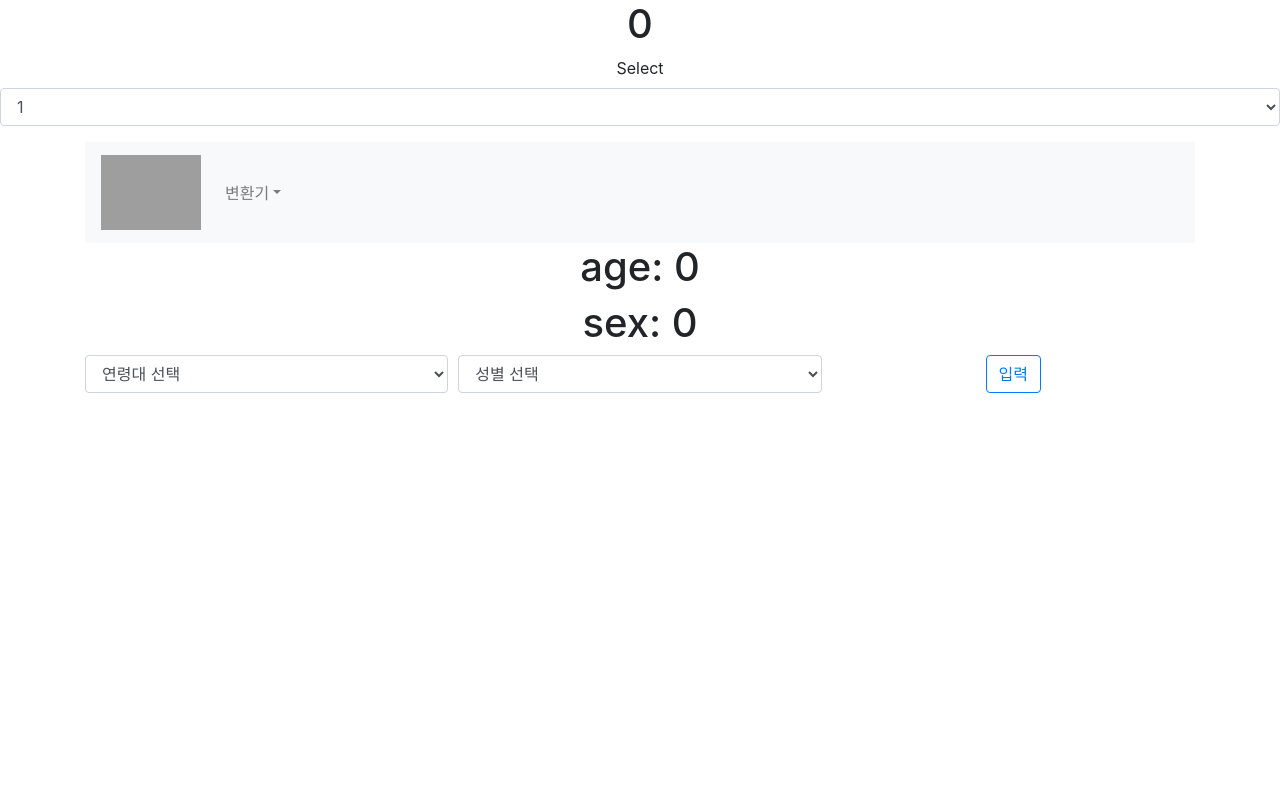
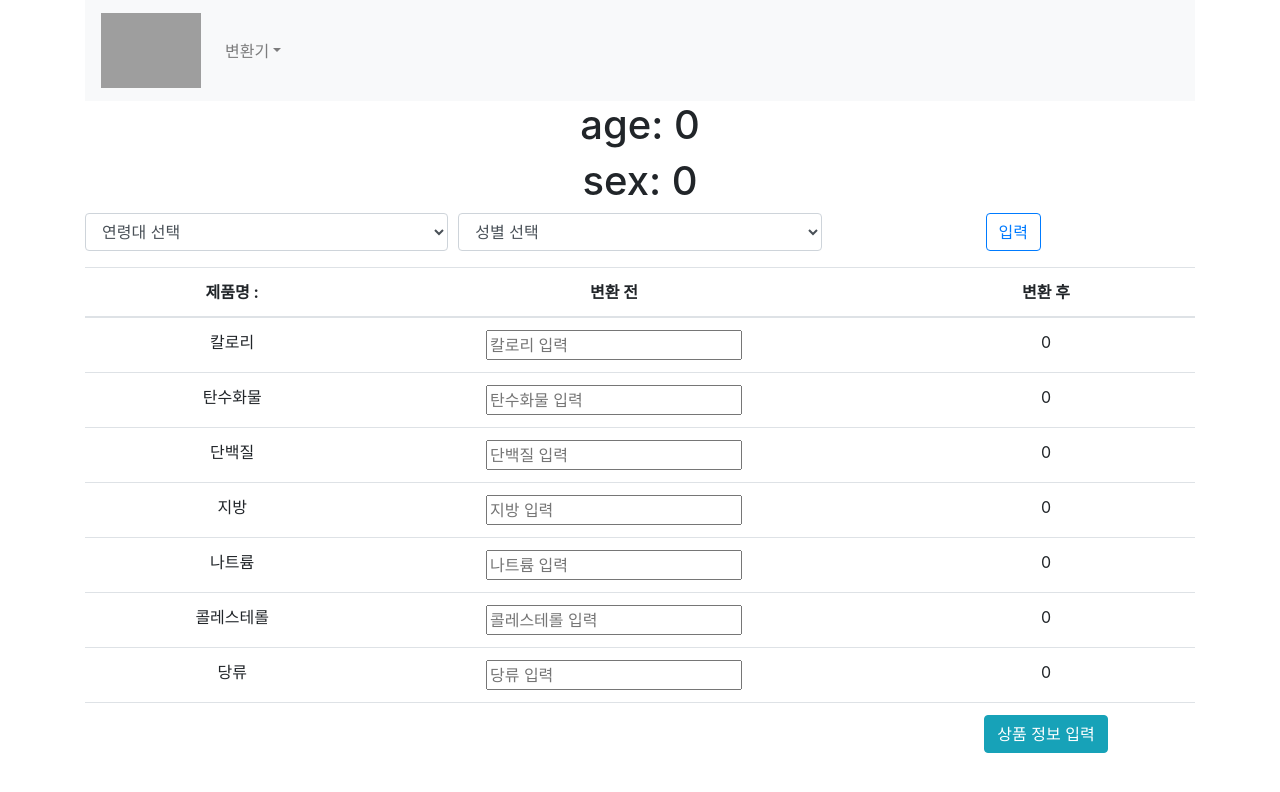
Before and after one commit to hufs-capstone/graduation_project_FE, a React (Create React App) app: page /manualcalculator in a window 1280 px wide. Shown: the top 792 px of the page. Built offline with nearby package versions, Linux system fonts and the light colour scheme; grey boxes are pictures that could not be loaded.

Commit message:
implement UI for manualcalculator

```diff
--- a/src/App.tsx
+++ b/src/App.tsx
@@ -1,16 +1,15 @@
 import React from 'react';
 import './App.css';
-import { Button, Container, Row, Col } from 'reactstrap';
-import{BrowserRouter as Router,Route,Switch} from 'react-router-dom';
-import AgeContainers from './containers/AgeContainer';
+import { Container, Row, Col } from 'reactstrap';
+import {BrowserRouter as Router,Route,Switch} from 'react-router-dom';
 import AppNavBar from './components/navbar';
 import AgeSexContainer from './containers/AgeSexContainer';
 import Home from './routes/Home';
+import ManualCalculator from './routes/ManualCalculator';
 
 function App() {
   return (
     <div className="App">
-      <AgeContainers/>
        <Container>
         <Row>
           <Col>
@@ -30,8 +29,8 @@ function App() {
 
               <Route exact path = "/" component={Home}/>
 
+              <Route path = "/manualcalculator" component={ManualCalculator}/>
               {/*
-              <Route path = "/cal1" component={cal1}/>
               <Route path = "/cal2" component={cal2}/>
               <Route path = "/comp" component={comp}/>
               */}
--- /dev/null
+++ b/src/components/ManualCalculator.tsx
@@ -0,0 +1,257 @@
+import React,{Component} from 'react';
+import { Table } from 'reactstrap';
+import { render } from 'react-dom';
+import { Button, Input, Col } from 'reactstrap';
+import api from '../fetch';
+type ManualCalculatorProps = {
+    age: number;
+    sex: number;
+}
+
+function ManualCalculator (
+    {
+        age,
+        sex
+    }: ManualCalculatorProps){
+        var state_map = new Map<string, number>();
+        state_map.set('kcal', 0);
+        state_map.set('carbs', 0);
+        state_map.set('protein', 0);
+        state_map.set('fat', 0);
+        state_map.set('na', 0);
+        state_map.set('chol', 0);
+        state_map.set('sugar', 0);
+        state_map.set('kcal2', 0);
+        state_map.set('carbs2', 0);
+        state_map.set('protein2', 0);
+        state_map.set('fat2', 0);
+        state_map.set('na2', 0);
+        state_map.set('chol2', 0);
+        state_map.set('sugar2', 0);
+        var state = {
+            'kcal': 0,
+            'carbs': 0,
+            'protein': 0,
+            'fat': 0,
+            'na': 0,
+            'chol': 0,
+            'sugar': 0,
+            'kcal2': 0,
+            'carbs2': 0,
+            'protein2': 0,
+            'fat2': 0,
+            'na2': 0,
+            'chol2': 0,
+            'sugar2': 0
+            }
+        const handleChange=(e:React.ChangeEvent<HTMLInputElement>)=>{
+            state_map.set(e.target.name, Number(e.target.value));
+        }
+        const handleClick=(e :any)=>{
+            console.log(age);
+            console.log(sex);
+            state_map.forEach((value:number, key:string, mapobject:any)=>{
+                console.log(key);
+                console.log(value);
+            })
+            //fetch()
+
+        }
+
+    return(
+        <Table responsive>
+            <thead>
+              <tr>
+                <th></th>
+                <th>제품명 : </th>
+                <th>변환 전</th>
+                <th>변환 후</th>
+              </tr>
+            </thead>
+            <tbody>
+              <tr>
+                <th scope="row"></th>
+                <td>칼로리</td>
+                <td><input type="number" placeholder="칼로리 입력" name="kcal" onChange={handleChange}/></td>
+                <td>{state.kcal}  </td>
+              </tr>
+              <tr>
+                <th scope="row"></th>
+                <td>탄수화물</td>
+                <td><input type="number" placeholder="탄수화물 입력" name="carbs" onChange={handleChange}/></td>
+                <td>{state.carbs2}  </td>
+              </tr>
+              <tr>
+                <th scope="row"></th>
+                <td>단백질</td>
+                <td><input type="number" placeholder="단백질 입력" name="protein" onChange={handleChange}/></td>
+                <td>{state.protein2} </td>
+              </tr>
+              <tr>
+                <th scope="row"></th>
+                <td>지방</td>
+                <td><input type="number" placeholder="지방 입력" name="fat" onChange={handleChange}/></td>
+                <td>{state.fat2}</td>
+              </tr>
+              <tr>
+                <th scope="row"></th>
+                <td>나트륨</td>
+                <td><input type="number" placeholder="나트륨 입력" name="na" onChange={handleChange}/></td>
+                <td>{state.na2}</td>
+              </tr>
+              <tr>
+                <th scope="row"></th>
+                <td>콜레스테롤</td>
+                <td><input type="number" placeholder="콜레스테롤 입력" name="chol" onChange={handleChange}/></td>
+                <td>{state.chol2}</td>
+              </tr>
+              <tr>
+                <th scope="row"></th>
+                <td>당류</td>
+                <td><input type="number" placeholder="당류 입력" name="sugar" onChange={handleChange}/></td>
+                <td>{state.sugar2}</td>
+              </tr>
+              <tr>
+                <th scope="row"></th>
+                <td> </td>
+                <td> </td>
+                <td><Button className="btn pull-right" color="info" onClick={handleClick}>상품 정보 입력</Button></td>
+              </tr>
+            </tbody>
+        </Table>
+    );
+
+}
+/*
+class ManualCalculator extends Component{
+  constructor(props:any) {
+    super(props);
+    this.state = { isToggleOn: true,
+      kcal: 0,
+      carbs: 0,
+      protein: 0,
+      fat: 0,
+      na: 0,
+      chol: 0,
+      sugar: 0,
+      kcal2: 0,
+      carbs2: 0,
+      protein2: 0,
+      fat2: 0,
+      na2: 0,
+      chol2: 0,
+      sugar2: 0
+     };
+
+    // 콜백에서 `this`가 작동하려면 아래와 같이 바인딩 해주어야 합니다.
+    this.handleClick = this.handleClick.bind(this);
+    this.handleChange = this.handleChange.bind(this);
+  }
+  handleChange = (e:any) => {
+    this.setState({
+      [e.target.name]: e.target.value
+    })
+  }
+  handleClick = () => {
+    let url = 'http://localhost:3000/manualtranslate'
+    let options = {
+      method: 'POST',
+      mode: 'cors',
+      headers: {
+        'Accept': 'application/json',
+        'Content-Type': 'application/json;charset=UTF-8'
+      },
+      body: JSON.stringify({
+        age: '3',
+        sex: 'female',
+        kcal: this.state.kcal,
+        carbs: this.state.carbs,
+        protein: this.state.protein,
+        fat: this.state.fat,
+        na: this.state.na,
+        chol: this.state.chol,
+        sugar: this.state.sugar
+      })
+    };
+    fetch(url, options)
+      .then(res => res.json())
+      .then(data => {
+        this.setState(()=> ({
+          'carbs2' :data.translated.product.carbs,
+          'kcal2' :data.translated.product.kcal,
+          'protein2' :data.translated.product.protein,
+          'fat2' :data.translated.product.fat,
+          'na2' :data.translated.product.na,
+          'chol2' :data.translated.product.chol,
+          'sugar2' :data.translated.product.sugar
+        }))
+      })
+  }
+
+    render(){
+        return (
+            <Table responsive>
+            <thead>
+              <tr>
+                <th></th>
+                <th>제품명 : </th>
+                <th>변환 전</th>
+                <th>변환 후</th>
+              </tr>
+            </thead>
+            <tbody>
+              <tr>
+                <th scope="row"></th>
+                <td>칼로리</td>
+                <td><input type="number" placeholder="칼로리 입력" name="kcal" onChange={this.handleChange}/></td>
+                <td>{this.state.kcal2}  </td>
+              </tr>
+              <tr>
+                <th scope="row"></th>
+                <td>탄수화물</td>
+                <td><input type="number" placeholder="탄수화물 입력" name="carbs" onChange={this.handleChange}/></td>
+                <td>{this.state.carbs2}  </td>
+              </tr>
+              <tr>
+                <th scope="row"></th>
+                <td>단백질</td>
+                <td><input type="number" placeholder="단백질 입력" name="protein" onChange={this.handleChange}/></td>
+                <td>{this.state.protein2} </td>
+              </tr>
+              <tr>
+                <th scope="row"></th>
+                <td>지방</td>
+                <td><input type="number" placeholder="지방 입력" name="fat" onChange={this.handleChange}/></td>
+                <td>{this.state.fat2}</td>
+              </tr>
+              <tr>
+                <th scope="row"></th>
+                <td>나트륨</td>
+                <td><input type="number" placeholder="나트륨 입력" name="na" onChange={this.handleChange}/></td>
+                <td>{this.state.na2}</td>
+              </tr>
+              <tr>
+                <th scope="row"></th>
+                <td>콜레스테롤</td>
+                <td><input type="number" placeholder="콜레스테롤 입력" name="chol" onChange={this.handleChange}/></td>
+                <td>{this.state.chol2}</td>
+              </tr>
+              <tr>
+                <th scope="row"></th>
+                <td>당류</td>
+                <td><input type="number" placeholder="당류 입력" name="sugar" onChange={this.handleChange}/></td>
+                <td>{this.state.sugar2}</td>
+              </tr>
+              <tr>
+                <th scope="row"></th>
+                <td> </td>
+                <td> </td>
+                <td><Button className="btn pull-right" color="info" onClick={this.handleClick}>상품 정보 입력</Button></td>
+              </tr>
+            </tbody>
+            </Table>
+        );
+    }
+}
+*/
+export default ManualCalculator;
--- a/src/components/navbar.tsx
+++ b/src/components/navbar.tsx
@@ -37,7 +37,7 @@ import {
                   <NavLink href="/cal1">맞춤 계산기</NavLink>
                   </DropdownItem>
                   <DropdownItem>
-                  <NavLink href="/cal2">제품 선택 계산기</NavLink>
+                  <NavLink href="/manualcalculator">제품 선택 계산기</NavLink>
                   </DropdownItem>
                   <DropdownItem divider />
                   <DropdownItem>
--- /dev/null
+++ b/src/containers/ManualCalculatorContainer.tsx
@@ -0,0 +1,17 @@
+import React from 'react';
+import { useSelector, useDispatch } from 'react-redux';
+import { RootState } from '../modules';
+import ManualCalculator from '../components/ManualCalculator';
+
+function ManualCalculatorContainer() {
+    const age = useSelector((state: RootState)=>state.agesex.age);
+    const sex = useSelector((state: RootState)=>state.agesex.sex);
+
+    return (
+        <ManualCalculator
+            age={age}
+            sex={sex}
+            />
+    );
+}
+export default ManualCalculatorContainer;
--- /dev/null
+++ b/src/routes/ManualCalculator.tsx
@@ -0,0 +1,12 @@
+
+import React,{Component} from 'react';
+import ManualCalculatorContainer from '../containers/ManualCalculatorContainer';
+
+function ManualCalculator({}) {
+    return (
+        <div>
+            <ManualCalculatorContainer/>
+        </div>
+    )
+}
+export default ManualCalculator;
```
